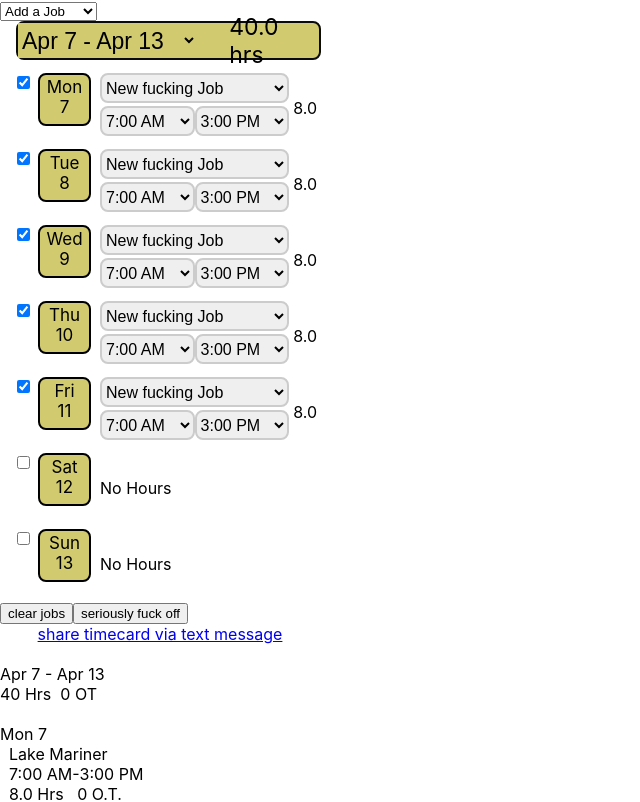
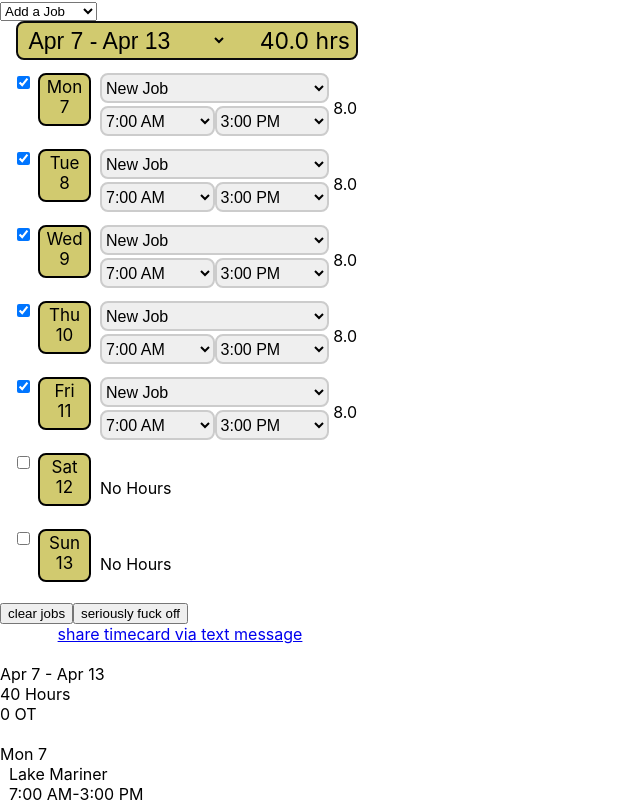
Before and after one commit to bradronto/bradronto.github.io, a React (Create React App) app in the folder timekeep/: page / in a window 1280 px wide. Shown: the top 802 px of the page, without its empty margins (0-640 px from the left). Built offline with nearby package versions, Linux system fonts and the light colour scheme.

Commit message:
and another..

```diff
--- a/timekeep/src/components/styles/cool.css
+++ b/timekeep/src/components/styles/cool.css
@@ -1,7 +1,7 @@
 /* Input Container */
 .input-container {
     position: relative;
-    width: 320px;
+    width: 360px;
    /* margin: 10px auto;*/
     background-color: white;
   }
@@ -81,7 +81,7 @@
     border-radius: 8px;
     font-size: 16px;
     outline: none;
-    transition: border-color 0.3s ease, box-shadow 3.0s ease;
+   /* transition: border-color 0.3s ease, box-shadow 3.0s ease;*/
   }
 
   .cool-user-input {
--- a/timekeep/src/components/work-hours.js
+++ b/timekeep/src/components/work-hours.js
@@ -287,7 +287,7 @@ setWorkHours(updatedWorkHours);
               <option  key={indx} value={job}>
                 {job}
               </option>))}
-              <option value="New Item">New fucking Job</option>
+              <option value="New Item">New Job</option>
               </select>
 
 
@@ -368,7 +368,7 @@ setWorkHours(
 
     <br /> {getMonth(changeWeek)}      {/*  date range header     */}
     <br></br>
-    <span>{reg} Hrs   &nbsp;{ot} OT</span>
+    <span>{reg} Hours   <br />{ot} OT</span>
     <br></br><br />
     {daysOfWeek.map((day, index) => (
     <div  className="blue" key={index}  >
```
